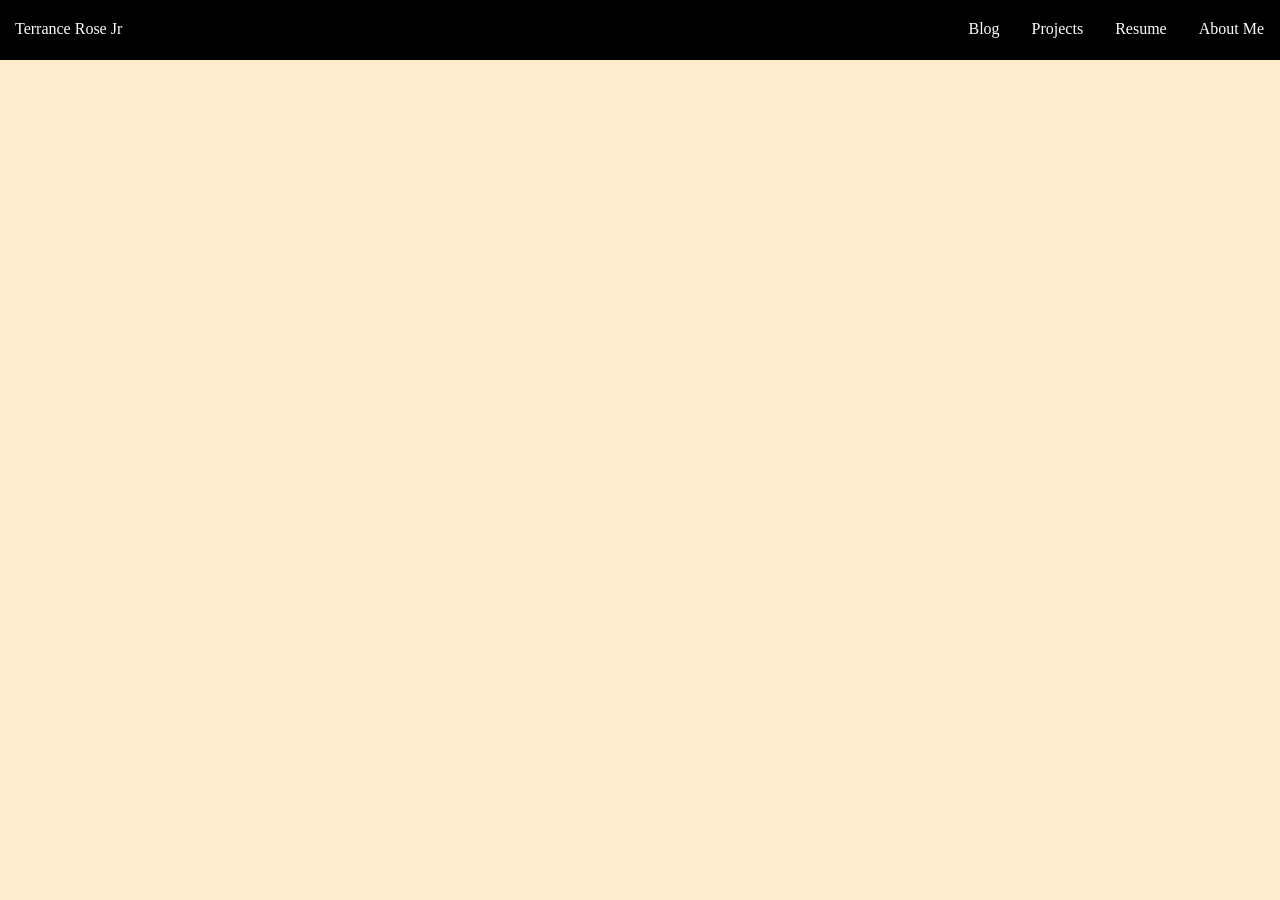
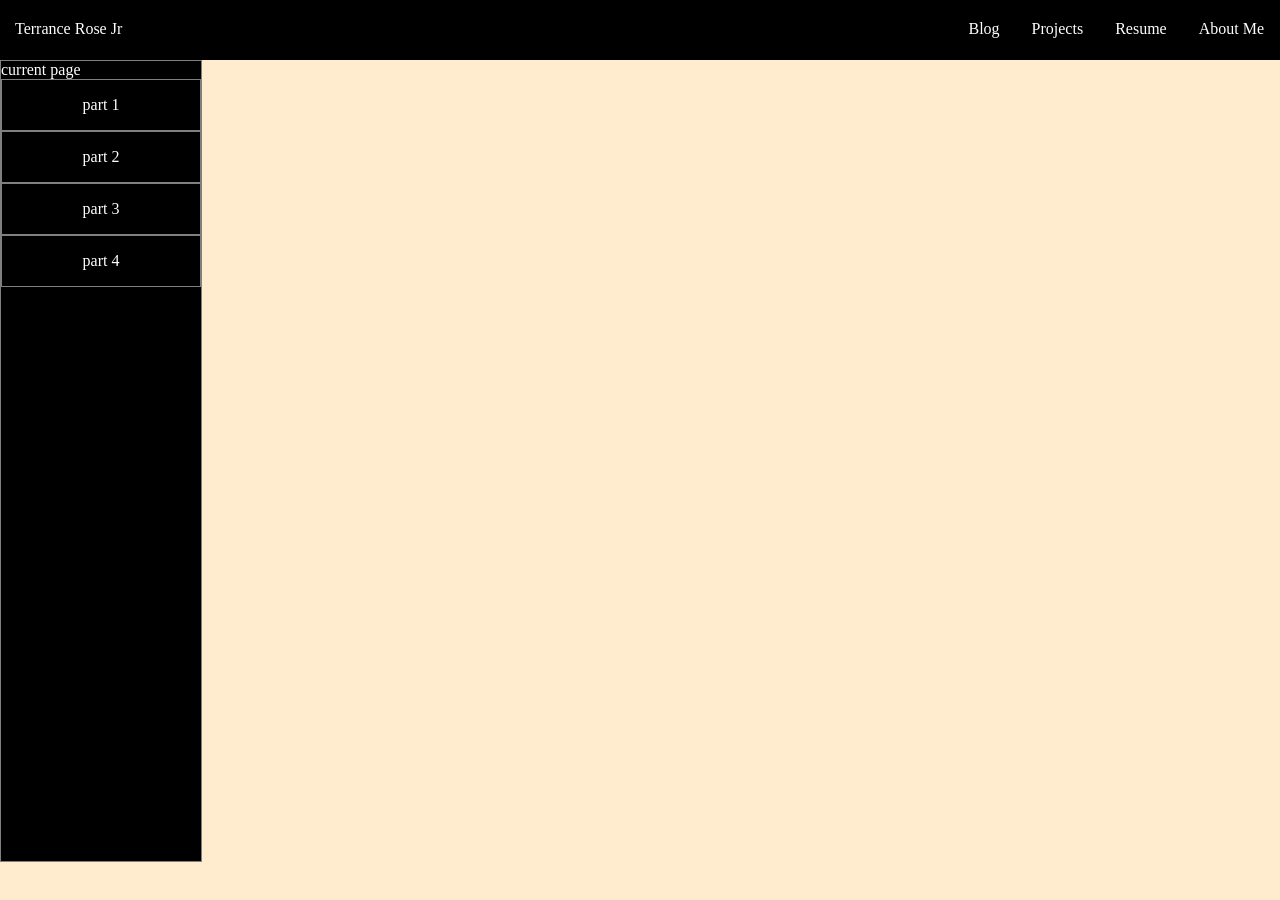
Before and after one commit to trose618/personal-site, a website: page index.html in a window 1280 px wide. Shown: the top 900 px of the page. Before the commit the page ends 800 px from the top, so only its background shows below. Drawn offline with Linux system fonts and the light colour scheme.

Commit message:
adding side nav

```diff
--- a/index.html
+++ b/index.html
@@ -9,11 +9,12 @@
 </head>
 
 <body>
-
+    <!-- position fixed -->
     <header class="main-header">
         <nav class="main-header__nav">
             <span class="main-header__name">Terrance Rose Jr</span>
             <ul class="main-header__item-list">
+                <li id="current-page">current page</li>
                 <div class="burger">
                     <div class="paddy"></div>
                     <div class="paddy"></div>
@@ -27,6 +28,18 @@
             </ul>
         </nav>
 
+        <!-- positioned fixed -->
+        <div class="side-nav">
+            <ul class="side-nav-list">
+                <li class="side-nav-page-name">current page</li>
+                <li class="side-nav-item">part 1</li>
+                <li class="side-nav-item">part 2</li>
+                <li class="side-nav-item">part 3</li>
+                <li class="side-nav-item">part 4</li>
+            </ul>
+        </div>
+
+        <!-- positioned fixed -->
         <div class="menu-holder">
             <ul class="menu-list">
                 <li class="menu_item"><a href="/">About Me</a></li>
@@ -37,9 +50,6 @@
         </div>
     </header>
 
-
-
-
     <main class="main-body">
 
     </main>
--- a/style.css
+++ b/style.css
@@ -2,11 +2,13 @@ body {
     background-color: blanchedalmond;
     padding: 0;
     margin: 0;
+    height: 1500px;
 }
 
 @media all and (min-width: 801px){
 
 .main-header{
+    position: fixed;
    width: 100%;
    background-color: black;
    height: 60px;
@@ -57,7 +59,7 @@ ul li {
     height: auto;
     padding-top: 20px;
     /* display:flex; */
-    align-items: center;
+
 }
 
 .main-header__item a:hover {
@@ -67,6 +69,41 @@ ul li {
 .menu-holder {
     display: none;
 }
+
+.side-nav{
+    position: fixed;
+    top: 60px;
+    left: 0px;
+    background-color: black;
+    border: solid;
+    border-width: 1px;
+    border-color: grey;
+    height: 100%;
+    min-width: 200px;
+}
+
+.side-nav-list {
+    list-style: none;
+    margin: 0;
+    padding: 0;
+}
+
+.side-nav-page-name {
+    text-align: center;
+    color: white;
+}
+
+.side-nav-item {
+    display: block;
+    padding: 1rem;
+    color: white;
+    border: solid;
+    border-width: 1px;
+    border-color: grey;
+    cursor: pointer;
+    text-align: center;
+}
+
 }
 
 @media all and (max-width: 800px){
@@ -108,14 +145,6 @@ ul li {
         text-decoration: none;
     }
 
-    .main-header__nav {
-        /* width: 100%; */
-        height: auto;
-        padding-top: 20px;
-        /* display:flex; */
-        align-items: center;
-    }
-
     .main-header__item a:hover {
         color: yellow;
     }
@@ -127,6 +156,11 @@ ul li {
 
 /* small screens */
 @media all and (max-width: 600px){
+
+    .side-nav {
+        display: none;
+    }
+
     .burger {
         display: inline-block;
         width: 35px;
@@ -134,6 +168,7 @@ ul li {
         padding: 0 1.5rem;
       }
 
+      /* don't touch this */
       .paddy {
         display: block;
         width: 100%;
@@ -142,17 +177,25 @@ ul li {
         margin: 6px 0;
       }
 
+      .main-header__item-list {
+          height: 100%;
+      }
+
       .main-header__item {
           display: none;
       }
 
+      #current-page {
+        color: white;
+    }
+
       .menu-holder {
           display: block;
-          position: absolute;
+          position: fixed;
           border: solid;
           border-color: grey;
           border-width: 1px;
-          background-color: black   ;
+          background-color: black;
           top: 60px;
           right: 0;
           z-index: 90;
@@ -171,7 +214,7 @@ ul li {
       }
 
       .menu-list li a {
-          color: white;
+        color: white;
         font-size: 30pt;
         text-decoration: none;
       }
```
